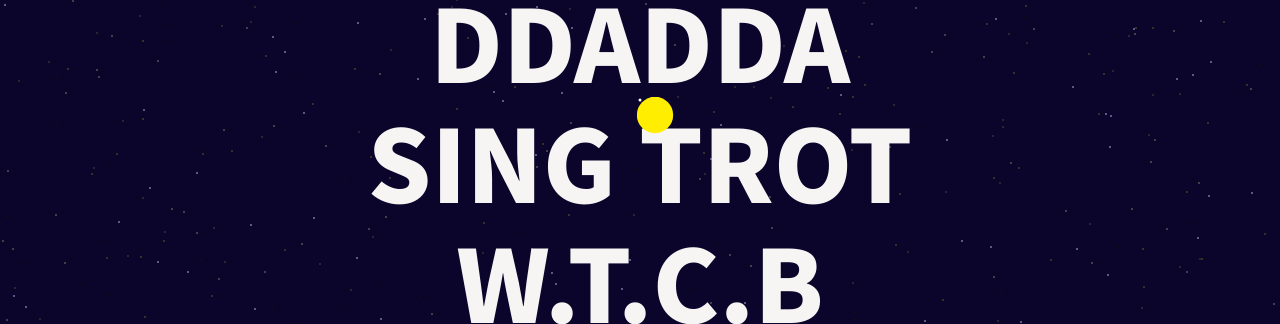
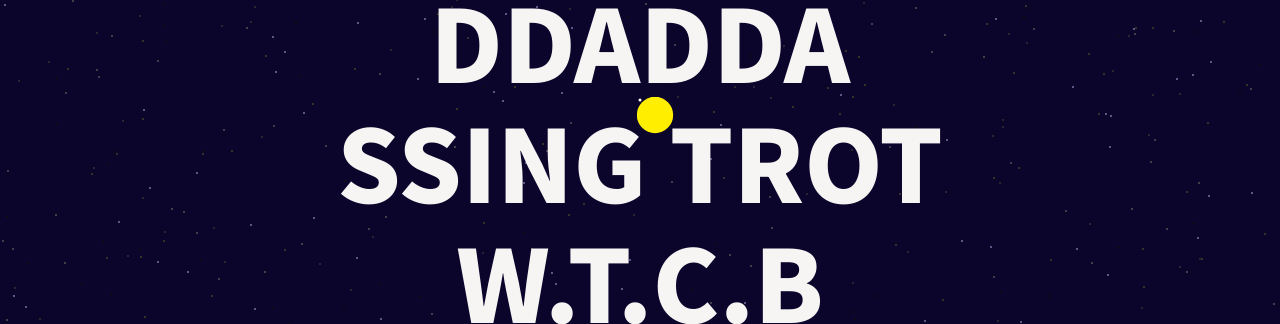
Before and after one commit to DDA2-0/All-Rounder, a plain HTML site: page html/works.html in a window 1280 px wide. Shown: the part 300-624 px from the top of the page. Drawn offline with Linux system fonts and the light colour scheme.

Commit message:
Update works.html

```diff
--- a/html/works.html
+++ b/html/works.html
@@ -49,7 +49,7 @@
                 <li><a class="works_title" id="works1">SE SO NEON</a></li>
                 <li><a class="works_title" id="works2">HAPPY</a></li>
                 <li><a class="works_title" id="works3">DDADDA</a></li>
-                <li><a class="works_title" id="works4">SING TROT</a></li>
+                <li><a class="works_title" id="works4">SSING TROT</a></li>
                 <li><a class="works_title" id="works5">W.T.C.B</a></li>
                 <li><a class="works_title" id="works6">ID CULUTRE</a></li>
               </ul>
```
